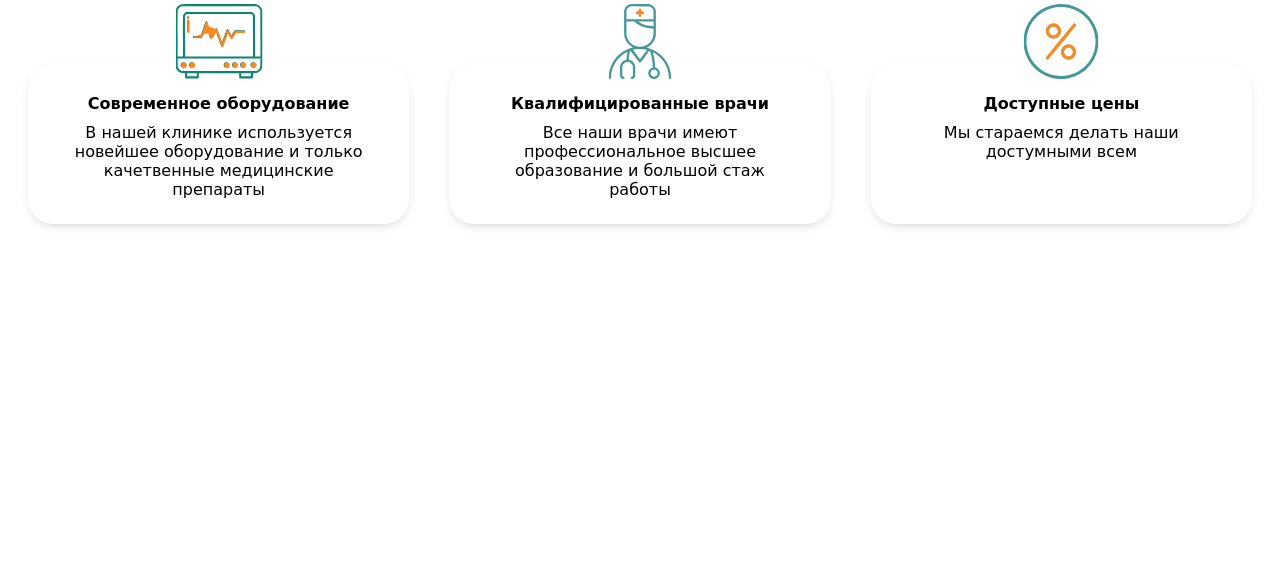
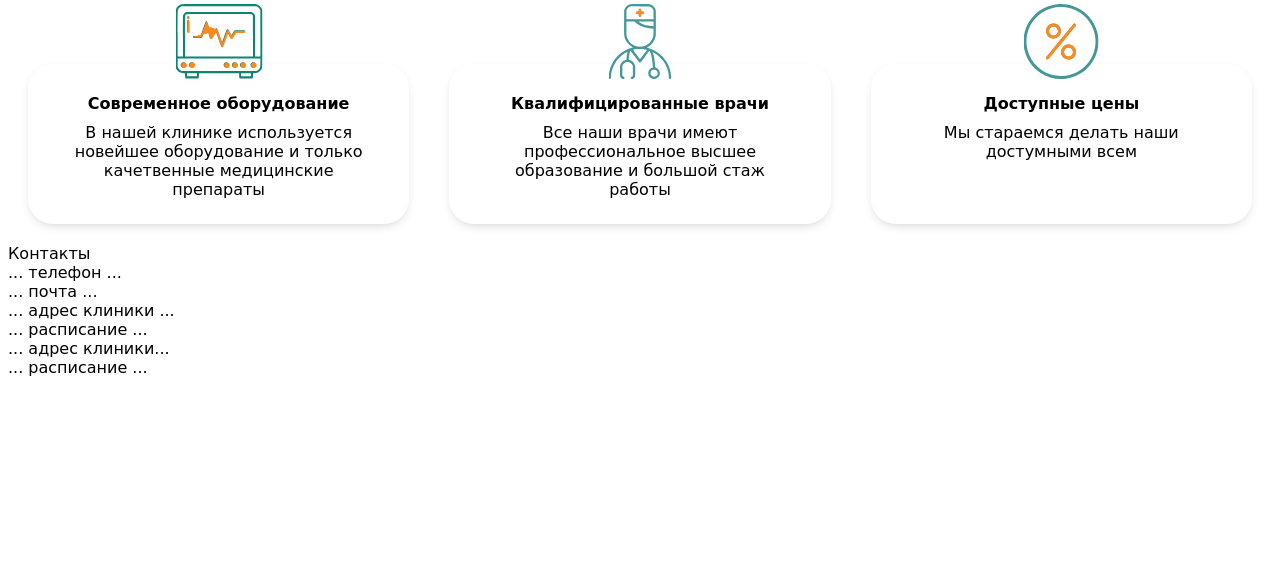
Before and after one commit to NataRaposa13/vet-grad39.ru, a PHP site: page /app/views/Main/index.php in a window 1280 px wide; the page is wider, and only the part inside the window is pictured. Shown: the part 874-1449 px from the top of that part. Run offline with PHP 8.4, Linux system fonts and the light colour scheme.

Commit message:
Шаблон Контакты

```diff
--- a/app/views/Main/index.php
+++ b/app/views/Main/index.php
@@ -50,6 +50,24 @@
                 </div>
             </div>
         </section>
+
+        <section class="main-contacts">
+            <div class="container container-relative">
+                <div class="main-contacts__inner">
+                    <div class="contacts-block">
+                        <div class="contacts-block__title">Контакты</div>
+                        <div class="contacts-block__list">
+                            <div class="contacts-block__item">... телефон ...</div>
+                            <div class="contacts-block__item">... почта ...</div>
+                            <div class="contacts-block__item">... адрес клиники ...</div>
+                            <div class="contacts-block__item">... расписание ...</div>
+                            <div class="contacts-block__item">... адрес клиники...</div>
+                            <div class="contacts-block__item">... расписание ...</div>
+                        </div>
+                    </div>
+                </div>
+            </div>
+        </section>
     </div>
 
     <script type="module" src="../../../public/assets/js/index.js"></script>
```
